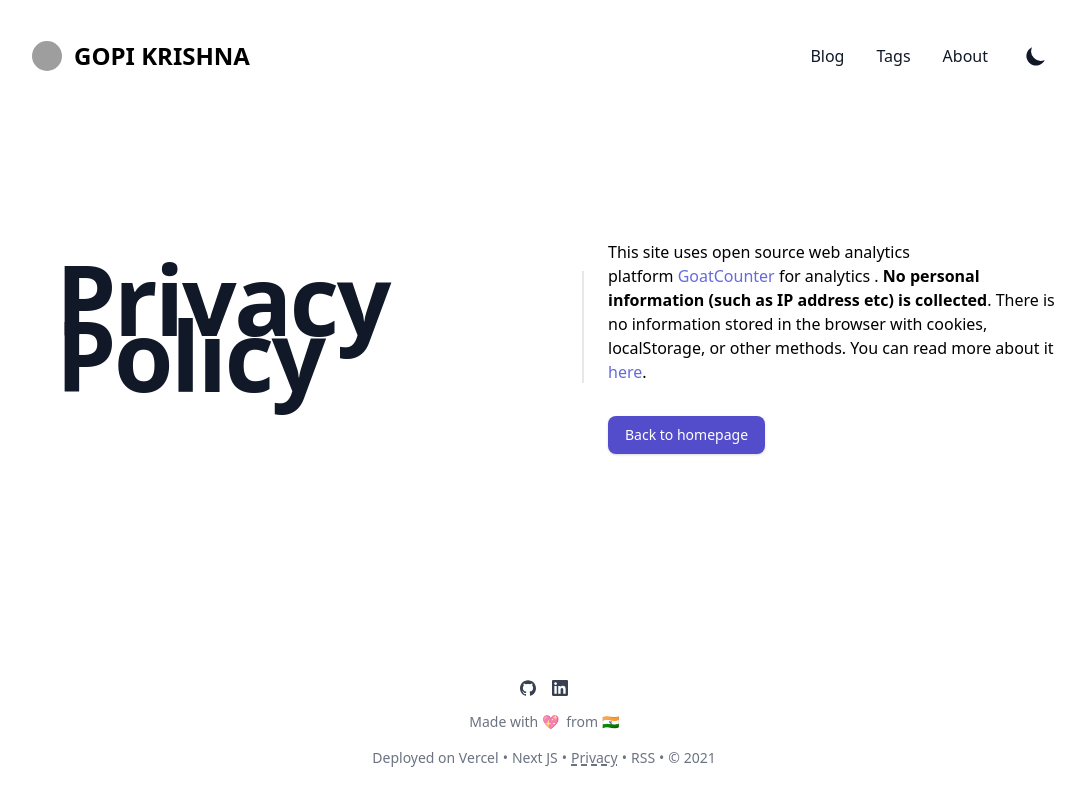
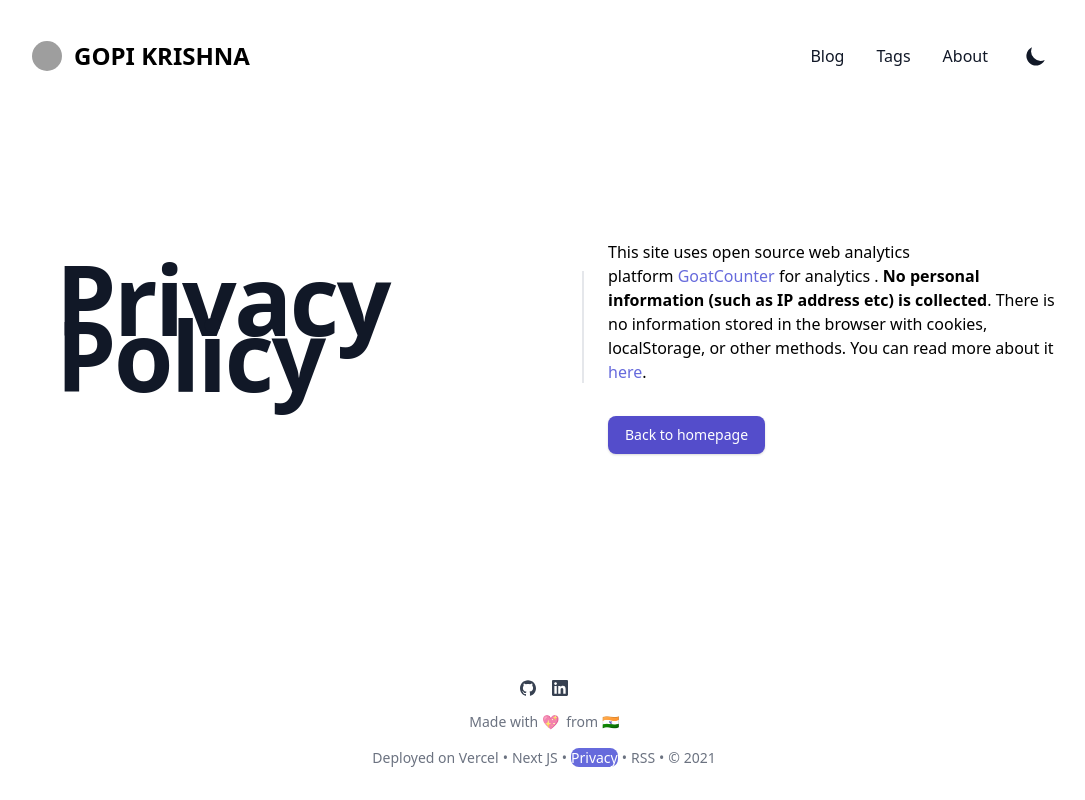
Before and after one commit to bgopikrishna/gopikrishna.dev, a Next.js app: page /privacy in a window 1280 px wide. Shown: the whole page, without its empty margins (96-1181 px from the left). Built offline with nearby package versions, Linux system fonts and the light colour scheme; grey boxes are pictures that could not be loaded; what @tailwindcss/typography would draw is missing.

Commit message:
fixed styling

```diff
--- a/components/LayoutWrapper.js
+++ b/components/LayoutWrapper.js
@@ -40,7 +40,7 @@ const LayoutWrapper = ({ children }) => {
                 <Link
                   key={link.title}
                   href={link.href}
-                  className="p-1 font-medium text-gray-900 sm:p-4 dark:text-gray-100 relative"
+                  className="p-y2 px-1 font-medium text-gray-900 sm:px-4 sm:py-2 dark:text-gray-100 relative"
                 >
                   {link.title}
                 </Link>
--- a/components/MobileNav.js
+++ b/components/MobileNav.js
@@ -47,7 +47,7 @@ const MobileNav = () => {
         </svg>
       </button>
       <div
-        className={`fixed w-full h-full top-24 right-0 bg-gray-200 dark:bg-gray-800 opacity-95 z-10 transform ease-in-out duration-300 ${
+        className={`flex justify-center align-middle fixed w-full h-full top-24 right-0 bg-gray-200 dark:bg-gray-800 opacity-95 z-10 transform ease-in-out duration-300 ${
           navShow ? 'translate-x-0' : 'translate-x-full'
         }`}
       >
@@ -59,10 +59,10 @@ const MobileNav = () => {
         ></button>
         <nav className="fixed h-full mt-8">
           {headerNavLinks.map((link) => (
-            <div key={link.title} className="px-12 py-4">
+            <div key={link.title} className="flex justify-center align-middle w-100 py-4">
               <Link
                 href={link.href}
-                className="text-2xl font-bold tracking-widest text-gray-900 dark:text-gray-100"
+                className="text-2xl px-12 py-4 font-bold tracking-widest text-center text-gray-900 dark:text-gray-100"
                 onClick={onToggleNav}
               >
                 {link.title}
--- a/css/tailwind.css
+++ b/css/tailwind.css
@@ -18,8 +18,9 @@ input:-webkit-autofill:focus {
 }
 
 .active {
-  text-decoration: underline;
-  text-decoration-style: dashed;
-  text-decoration-thickness: 2px;
-  text-underline-position: 10px;
+  text-decoration: none;
+  background: rgba(102, 106, 220, var(--tw-text-opacity));
+  text-decoration: none;
+  border-radius: 8px;
+  color: white;
 }
```
